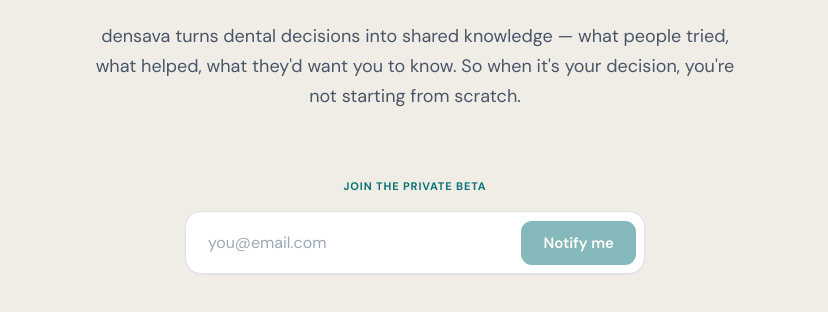
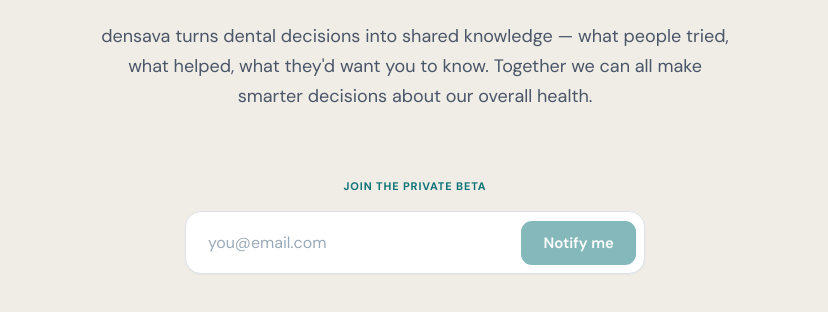
Before and after one commit to jawnster/densava-co, a website: page index.html in a window 1280 px wide. Shown: the part 342-654 px from the top of the page, without its empty margins (225-1053 px from the left). Drawn offline with Linux system fonts and the light colour scheme.

Commit message:
copy: splash sub — "together we can make smarter decisions"

```diff
--- a/index.html
+++ b/index.html
@@ -4,7 +4,7 @@
 <meta charset="utf-8" />
 <meta name="viewport" content="width=device-width, initial-scale=1, viewport-fit=cover" />
 <title>densava — Stronger together in oral health</title>
-<meta name="description" content="densava turns dental decisions into shared knowledge — what people tried, what helped, what they'd want you to know. So when it's your decision, you're not starting from scratch." />
+<meta name="description" content="densava turns dental decisions into shared knowledge — what people tried, what helped, what they'd want you to know. Together we can all make smarter decisions about our overall health." />
 <meta name="theme-color" content="#EFEDE6" />
 
 <meta property="og:type" content="website" />
@@ -334,7 +334,7 @@
 
     <!-- description -->
     <p class="splash__sub fade-up" style="animation-delay: 0.28s">
-      densava turns dental decisions into shared knowledge &mdash; what people tried, what helped, what they'd want you to know. So when it's your decision, you're not starting from scratch.
+      densava turns dental decisions into shared knowledge &mdash; what people tried, what helped, what they'd want you to know. Together we can all make smarter decisions about our overall health.
     </p>
 
     <!-- form block -->
```
